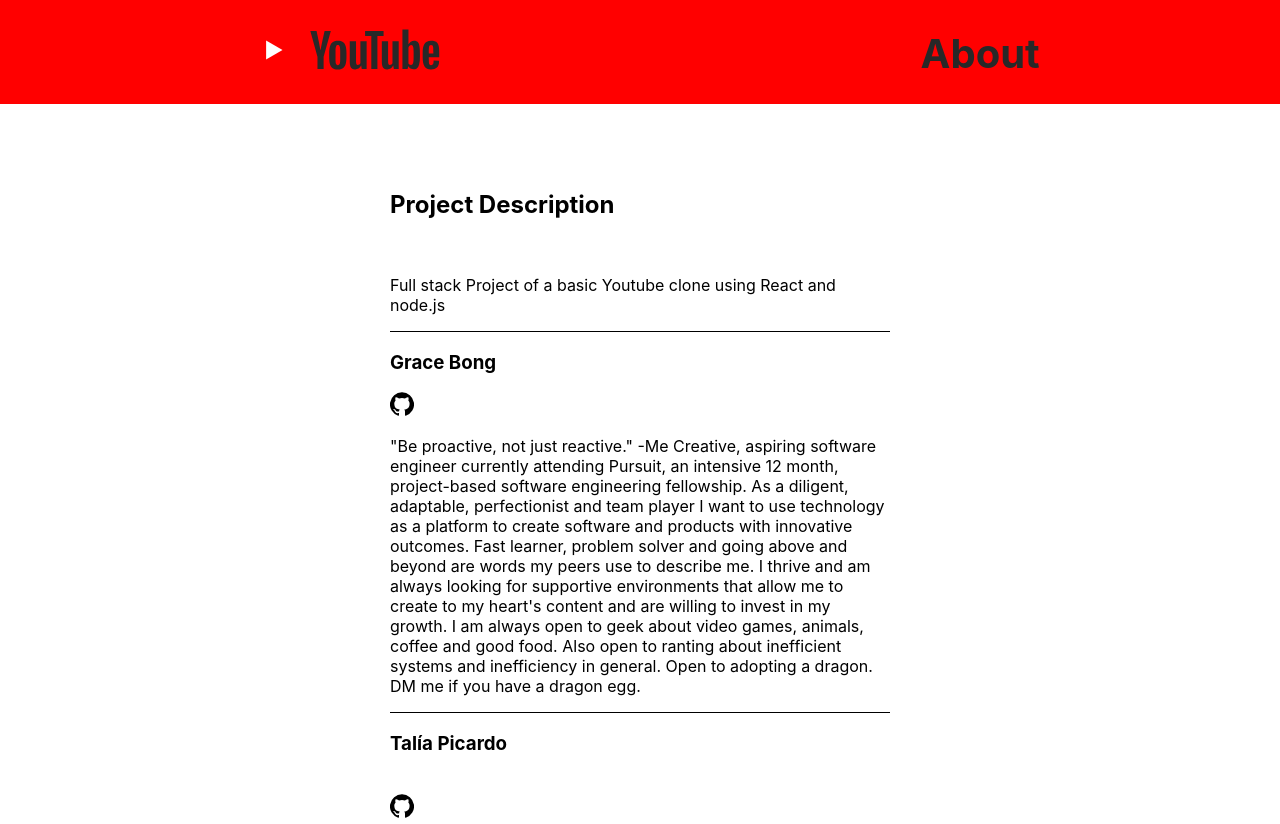
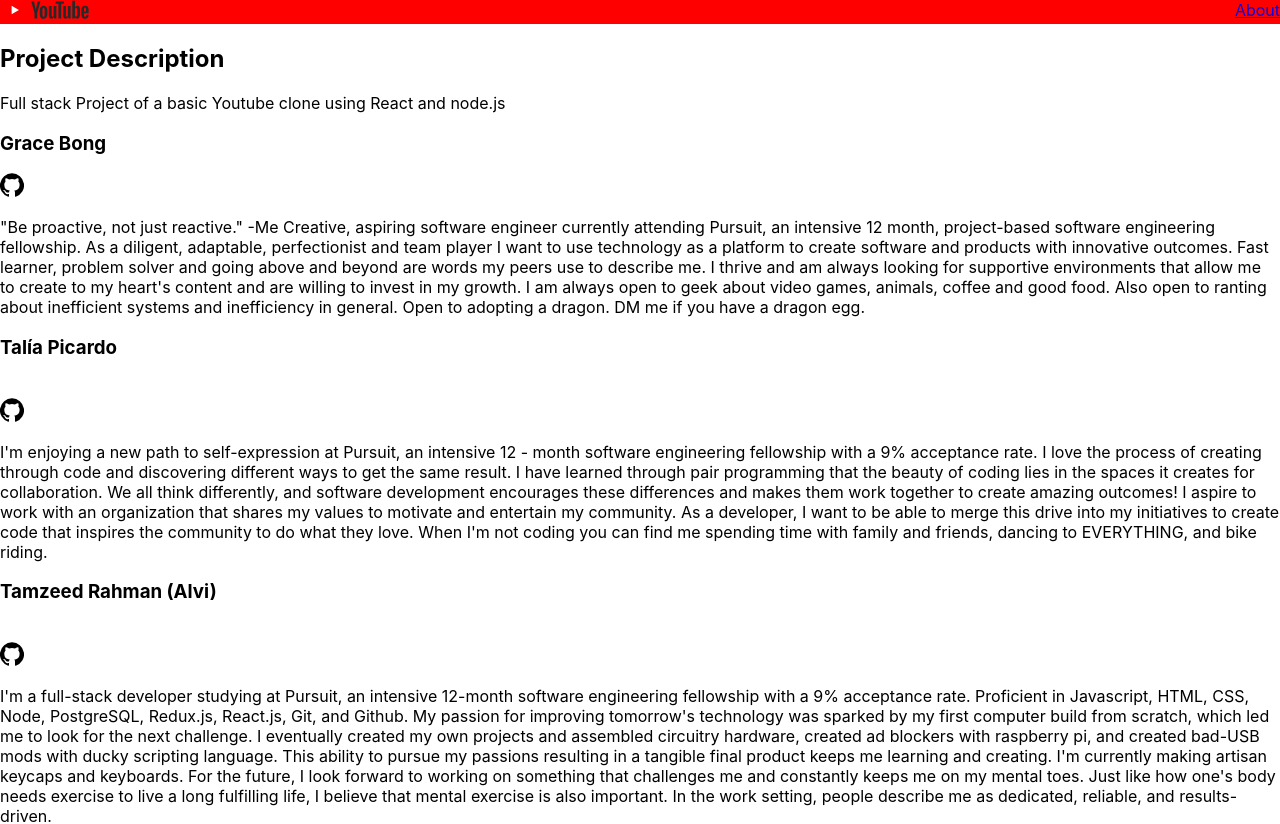
Before and after one commit to Tpichardo/Mini-Tube, a React (Create React App) app: page /about in a window 1280 px wide. Shown: the top 824 px of the page. Built offline with nearby package versions, Linux system fonts and the light colour scheme.

Commit message:
Adds semantic html, removes br tags, and edits classNames

```diff
--- a/src/App.css
+++ b/src/App.css
@@ -1,4 +1,4 @@
-.App {
+/* .App {
   text-align: center;
 }
 
@@ -35,4 +35,4 @@
   to {
     transform: rotate(360deg);
   }
-}
+} */
--- a/src/Components/About.js
+++ b/src/Components/About.js
@@ -1,15 +1,15 @@
 import React from "react";
 import GitHubIcon from '@material-ui/icons/GitHub';
-import "./About.css";
+// import "./About.css";
 
 const About = () => {
   return (
     <div>
       <div className="about">
         <div className="youTube-about">
-          <br />
+
           <h2>Project Description</h2>
-          <br />
+
           <p>
             Full stack Project of a basic Youtube clone using React and node.js
           </p>
@@ -17,7 +17,7 @@ const About = () => {
         <div className="Grace bio">
           <h3>Grace Bong</h3>
           <GitHubIcon onClick={() => window.open('https://github.com/bongster91')} />
-          <br />
+
           <p>
             "Be proactive, not just reactive." -Me Creative, aspiring software
             engineer currently attending Pursuit, an intensive 12 month,
@@ -36,21 +36,17 @@ const About = () => {
         <div className="Talia bio">
           <h3>Talía Picardo</h3> <br />
           <GitHubIcon onClick={() => window.open('https://github.com/Tpichardo')} />
-          <br />
+
           <p>
-            As a rising fsw developer, I'm enjoying a new path to
-            self-expression at Pursuit, an intensive 12 - month software
-            engineering fellowship with a 9% acceptance rate. I love the process
-            of creating clean code and discovering different ways to get the
+            I'm enjoying a new path to self-expression at Pursuit, an intensive 12 - month
+            software engineering fellowship with a 9% acceptance rate. I love the process
+            of creating through code and discovering different ways to get the
             same result. I have learned through pair programming that the beauty
             of coding lies in the spaces it creates for collaboration. We all
             think differently, and software development encourages these
-            differences and makes them work together to create amazing outcomes.
-            Looking forward to the future keeps me motivated to constantly
-            improve upon my skills and learn new ones. I'm currently proficient
-            in Javascript, HTML, CSS, Node, and GitHub. I aspire to work with an
-            organization that shares my values to motivate and entertain my
-            community. As a developer, I want to be able to merge this drive
+            differences and makes them work together to create amazing outcomes!
+            I aspire to work with an organization that shares my values to motivate
+            and entertain my community. As a developer, I want to be able to merge this drive
             into my initiatives to create code that inspires the community to do
             what they love. When I'm not coding you can find me spending time
             with family and friends, dancing to EVERYTHING, and bike riding.
@@ -59,7 +55,7 @@ const About = () => {
         <div className="Alvi bio">
           <h3>Tamzeed Rahman (Alvi)</h3> <br />
           <GitHubIcon onClick={() => window.open('https://github.com/TamzeedRahman')} />
-          <br />
+
           <p>
             I'm a full-stack developer studying at Pursuit, an intensive
             12-month software engineering fellowship with a 9% acceptance rate.
--- a/src/Components/CommentForm.js
+++ b/src/Components/CommentForm.js
@@ -1,10 +1,9 @@
 import React from "react";
-import "./CommentForm.css";
+// import "./CommentForm.css";
 
 class CommentForm extends React.Component {
   render() {
     const { handleUserName, handleComment, handleSubmit, userName, comment } = this.props
-    console.log(handleUserName)
     return (
       <div>
         <h1>Comments:</h1>
@@ -20,7 +19,7 @@ class CommentForm extends React.Component {
             onChange={handleComment}
             placeholder="Add a comment"
           />
-          <button className='formbtn' type='submit'>COMMENT</button>
+          <button className='form btn' type='submit'>COMMENT</button>
         </form>
       </div>
     )
--- a/src/Components/Comments.js
+++ b/src/Components/Comments.js
@@ -47,7 +47,11 @@ class Comments extends React.Component {
     render() {
         const { comments, userName, comment } = this.state
         const commentList = comments.map(comment => {
-            return <Comment comment={comment} handleDelete={this.handleDelete} key={comment.key} />
+            return (
+                <li>
+                    <Comment comment={comment} handleDelete={this.handleDelete} key={comment.key} />
+                </li>
+            )
         })
         return (
             <div>
--- a/src/Components/Home.js
+++ b/src/Components/Home.js
@@ -1,7 +1,7 @@
 import React, { Component } from "react";
 import axios from "axios";
 import { Link } from "react-router-dom";
-import "./Home.css";
+// import "./Home.css";
 
 class Home extends Component {
   constructor() {
@@ -68,9 +68,11 @@ class Home extends Component {
           />
           <button className="search btn">Search</button>
         </form>
-        <section className="vidContainer">
+        <section className="vid-container">
           {videoList.length === 0 && message}
-          <ul className="thumbnails">{videoList}</ul>
+          <ul className="thumbnails">
+            {videoList}
+          </ul>
         </section>
       </div>
     );
--- a/src/Components/NavBar.css
+++ b/src/Components/NavBar.css
@@ -1,13 +1,16 @@
 nav {
   display: flex;
-  justify-content: space-around;
+  justify-content: space-between;
   background-color: red;
 }
 
-.navabout {
+.nav-logo {
+  height: 20px;
+}
+/* .navabout {
   text-decoration: none;
   margin-top: 2.3%;
   color: rgb(40, 40, 40);
   font-size: 40px;
   font-weight: bold;
-}
+} */
--- a/src/Components/NavBar.js
+++ b/src/Components/NavBar.js
@@ -9,11 +9,11 @@ const NavBar = () => {
       <Link to='/'>
         <img
           src={YouTube_Logo}
-          alt="youtube icon"
-          style={{ height: "100px", width: "200px" }}
+          alt="YouTube Logo"
+          className='nav-logo'
         />
       </Link>
-      <Link className="navabout" to="/about">
+      <Link className="nav-about" to="/about">
         About
       </Link>
     </nav>
--- a/src/Components/Video.js
+++ b/src/Components/Video.js
@@ -1,17 +1,19 @@
 import React from "react";
 import YouTube from 'react-youtube'
 import Comments from "./Comments";
-import "./Video.css";
+// import "./Video.css";
 
 class Video extends React.Component {
   render() {
     const { id } = this.props.match.params;
     return (
       <div>
-        <div className="oneVideo">
+        <div className="selected-vid">
           <YouTube videoId={`${id}`} />
         </div>
-        <Comments />
+        <section>
+          <Comments />
+        </section>
       </div>
     );
   }
```
